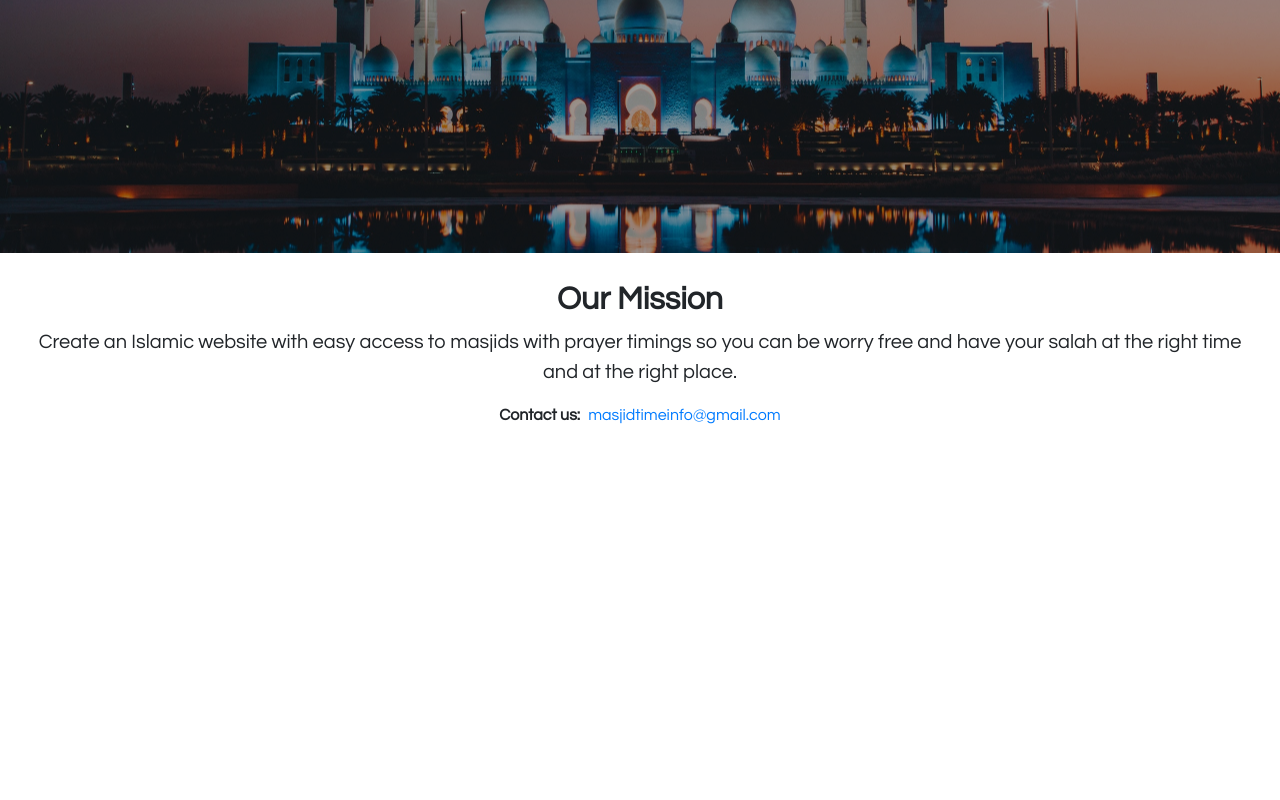
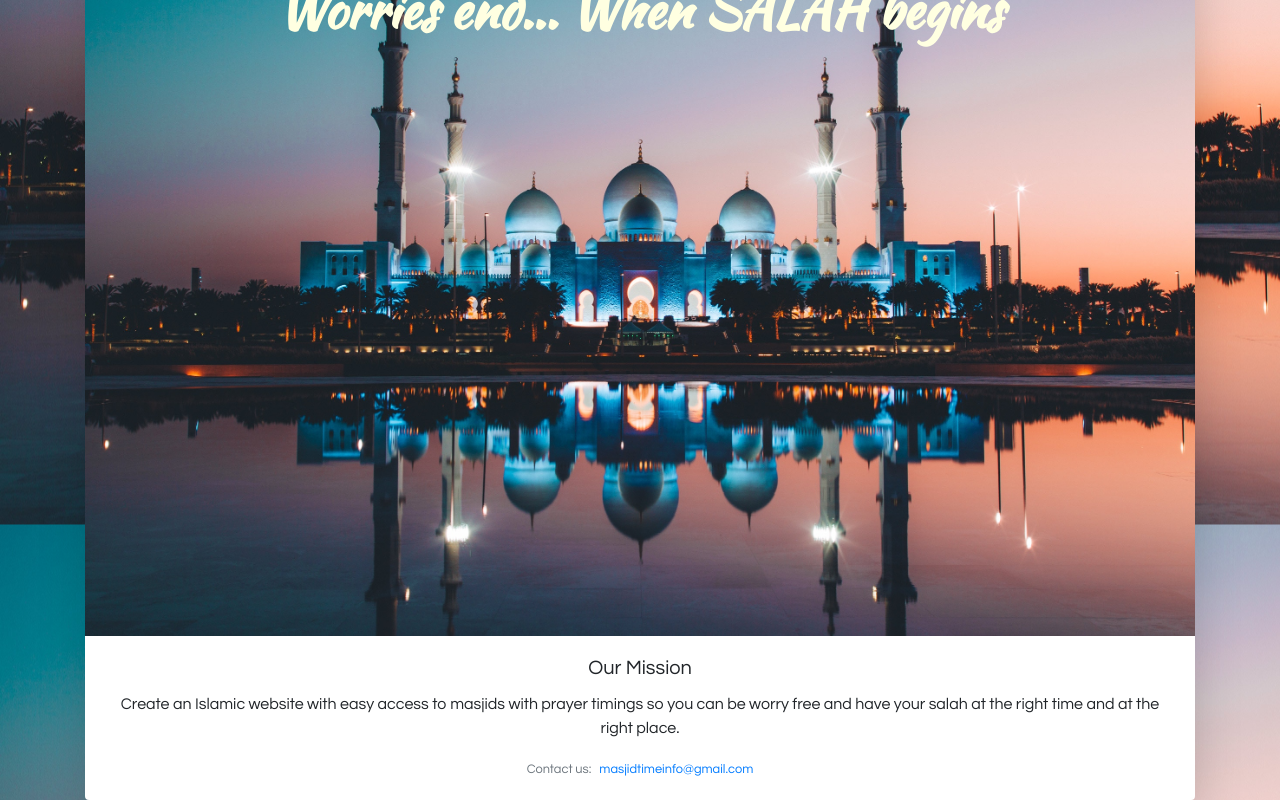
Before and after one commit to masjid-time/mt_frontend, a React (Create React App) app: page /about in a window 1280 px wide. Shown: the part 329-1129 px from the top of the page. Before the commit the page ends 800 px from the top, so only its background shows below. Built offline with nearby package versions, Linux system fonts and the light colour scheme.

Commit message:
Changed about page

```diff
--- a/src/components/bodyComponents/About.js
+++ b/src/components/bodyComponents/About.js
@@ -1,35 +1,43 @@
 import React, { Component } from 'react';
+import cardImage from './../../images/background.jpg';
 
 class About extends Component {
     render() {
-        let hash = require('crypto-js/sha256');
-        console.log(hash('Q-6o3XdKt5nRFTWPDYbWgGF9uMM69MWfqO7ZVwOVajw'));
         return (
-            <div className='container-fluid'>
-                <div className='row about-height'>
-                    <div className='col-md-12'>
-                        <h1 className='display-4 text-center font-weight-bold handwriting'>
+            <div className='container about-margin'>
+                <div className='card-deck mb-0'>
+                    <div className='card mb-0 border-0 shadow-lg'>
+                        <img
+                            src={cardImage}
+                            className='card-img-top'
+                            alt='...'
+                        />
+                        <div className='card-img-overlay text-center font-weight-bold handwriting'>
                             Worries end... When SALAH begins
-                        </h1>
+                        </div>
+                        <div className='card-body'>
+                            <h5 className='card-title text-center'>
+                                Our Mission
+                            </h5>
+                            <p className='card-text text-center'>
+                                Create an Islamic website with easy access to
+                                masjids with prayer timings so you can be worry
+                                free and have your salah at the right time and
+                                at the right place.
+                            </p>
+                            <p className='card-text text-center'>
+                                <small className='text-muted '>
+                                    Contact us:
+                                    <a
+                                        className='ml-2'
+                                        href='masjidtimeinfo@gmail.com'>
+                                        masjidtimeinfo@gmail.com
+                                    </a>
+                                </small>
+                            </p>
+                        </div>
                     </div>
                 </div>
-                <nav className='navbar fixed-bottom bg-white'>
-                    <div className='card-body text-center'>
-                        <p className='h2 font-weight-bold'>Our Mission</p>
-                        <p className='lead'>
-                            Create an Islamic website with easy access to
-                            masjids with prayer timings so you can be worry free
-                            and have your salah at the right time and at the
-                            right place.
-                        </p>
-                        <address className='text-body'>
-                            <strong className='mr-2'>Contact us:</strong>
-                            <a href='masjidtimeinfo@gmail.com'>
-                                masjidtimeinfo@gmail.com
-                            </a>
-                        </address>
-                    </div>
-                </nav>
             </div>
         );
     }
--- a/src/components/bodyComponents/ItemDetail.js
+++ b/src/components/bodyComponents/ItemDetail.js
@@ -144,7 +144,7 @@ class ItemDetail extends Component {
                                             </strong>
                                         </h6>
                                     </div>
-                                    <div className='col-md-1 text-left mt-3'>
+                                    <div className='col-md-1 mt-3'>
                                         <a
                                             className='text-reset text-decoration-none '
                                             target='_blank'
@@ -155,7 +155,7 @@ class ItemDetail extends Component {
                                                     map
                                                 </i>
                                             </span>
-                                            <p className='mt-n2'>map</p>
+                                            <p className='mt-n2 pl-1'>map</p>
                                         </a>
                                     </div>
                                 </div>
--- a/src/index.css
+++ b/src/index.css
@@ -26,15 +26,13 @@ code {
 
 .handwriting {
     color: rgb(255, 255, 225);
-    margin-top: 5rem;
+    margin-top: 5%;
     font-family: 'Kaushan Script', cursive;
-    font-size: 5vw;
+    font-size: 4vw;
 }
 
-.about-height {
-    margin-top: -1.5rem;
-    height: 80vh !important;
-    background-color: rgba(0, 0, 0, 0.4);
+.about-margin {
+    margin-top: 20vh;
 }
 
 .vertical-align-middle {
```
